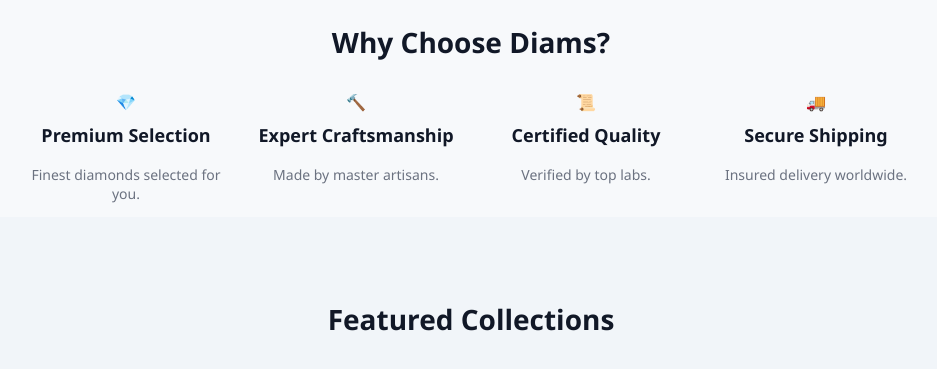
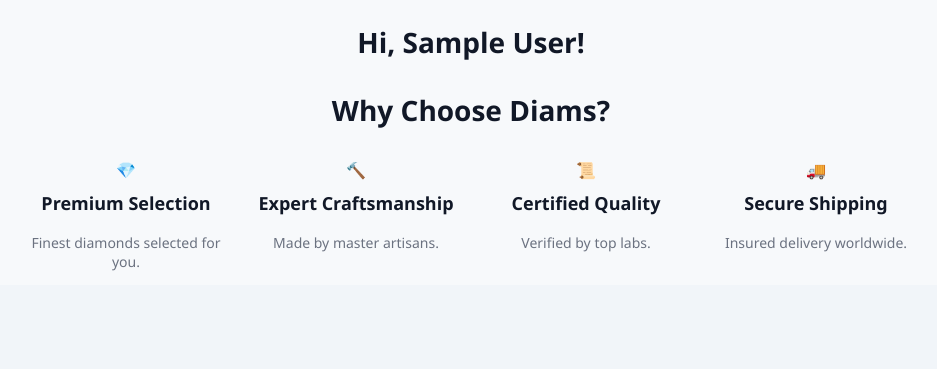
Before and after one commit to Jencyshah1211/diams_project, a Flask app: page / in a window 1280 px wide. Shown: the part 607-976 px from the top of the page, without its empty margins (169-1106 px from the left). Run offline with Flask 3, Linux system fonts and the light colour scheme; the visitor is signed in with stand-in values (Sample User, id 1).

Commit message:
Update index.html

```diff
--- a/templates/index.html
+++ b/templates/index.html
@@ -6,6 +6,9 @@
 </section>
 
 <section class="features">
+  {% if session['user'] and session['name'] %}
+  <h2 style="text-align: center">Hi, {{ session['name'] }}!</h2>
+  {% endif %}
   <h2 style="text-align: center">Why Choose Diams?</h2>
   <div class="grid">
     <div class="feature">
```
